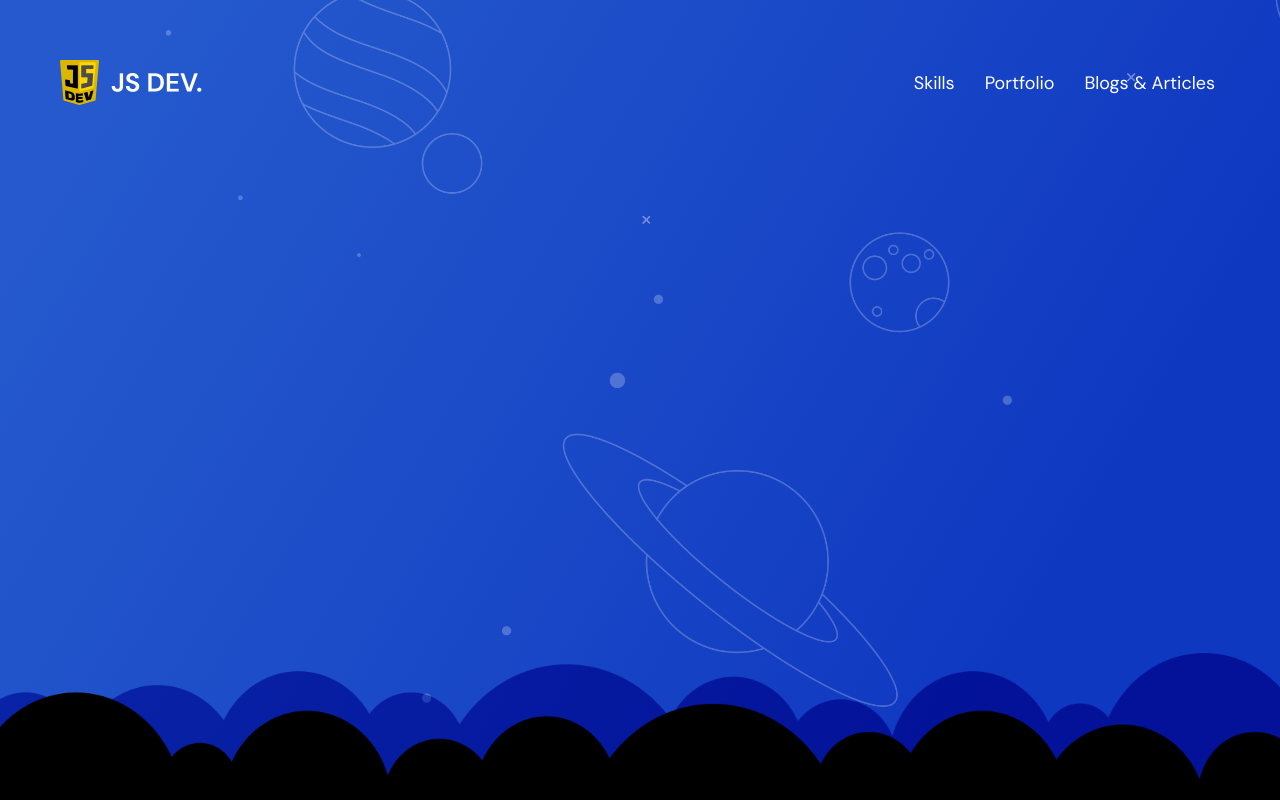
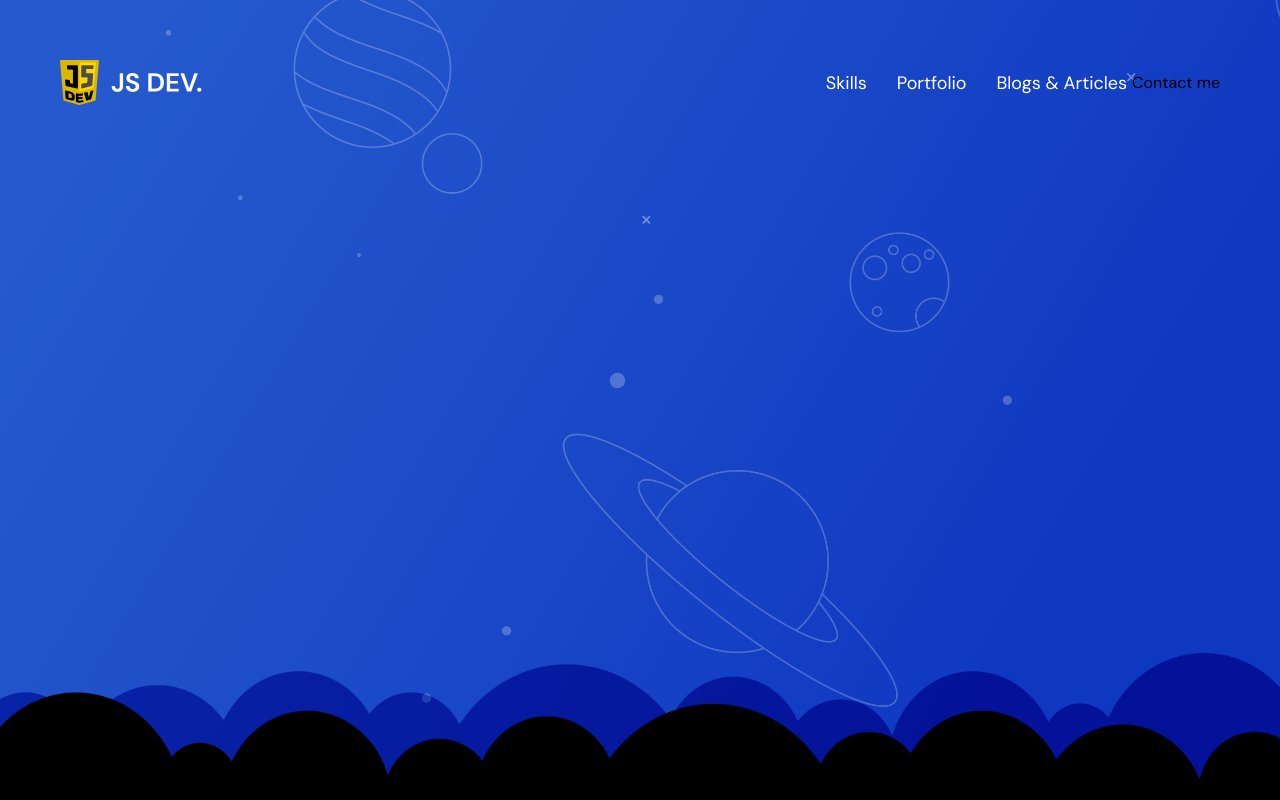
Before and after one commit to pradipchaudhary/personal-portfolio, a React (Create React App) app: page / in a window 1280 px wide. Built offline with nearby package versions, Linux system fonts and the light colour scheme.

Commit message:
add react-icon package

```diff
--- a/package.json
+++ b/package.json
@@ -8,6 +8,7 @@
     "@testing-library/user-event": "^13.5.0",
     "react": "^18.2.0",
     "react-dom": "^18.2.0",
+    "react-icon": "^1.0.0",
     "react-scripts": "5.0.1",
     "sass": "^1.57.1",
     "web-vitals": "^2.1.4"
--- a/src/components/intro/navigation-bar/index.jsx
+++ b/src/components/intro/navigation-bar/index.jsx
@@ -1,6 +1,7 @@
 import React from "react";
 import "./style.scss";
 import logo from "../../../images/logo.png";
+import CallToAction from "../../shared/CallToAction";
 
 const Navigation = () => {
   return (
@@ -12,6 +13,7 @@ const Navigation = () => {
         <span className="navigation-item">Skills</span>
         <span className="navigation-item">Portfolio</span>
         <span className="navigation-item">Blogs & Articles </span>
+        <CallToAction text="Contact me" />
       </div>
     </div>
   );
--- /dev/null
+++ b/src/components/shared/CallToAction/index.jsx
@@ -0,0 +1,8 @@
+import React from "react";
+import "./style.scss";
+
+const CallToAction = ({ text }) => {
+  return <div className="call-to-action">{text}</div>;
+};
+
+export default CallToAction;
```
Also changed, not shown: src/components/shared/CallToAction/style.scss (added), 1 other file (tests, documents, lock files or other folders).
